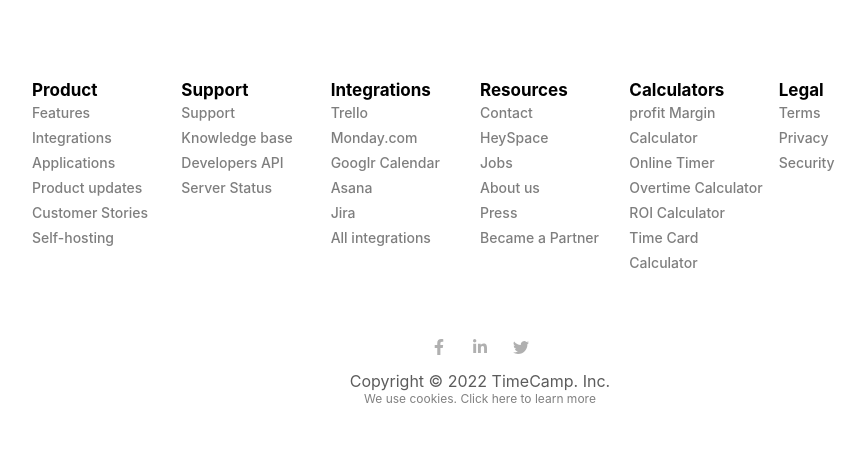
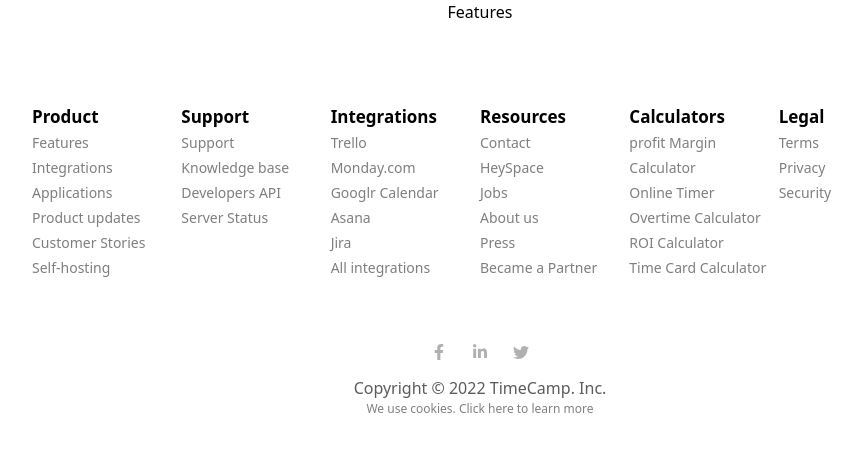
Before and after one commit to iamdebobrota/Timecamp-Clone, a React (Create React App) app in the folder frontend/: page / in a window 1280 px wide. Shown: the top 452 px of the page, without its empty margins (160-1025 px from the left). Built offline with nearby package versions, Linux system fonts and the light colour scheme.

Commit message:
install tailwind
install tailwind

```diff
--- a/frontend/package.json
+++ b/frontend/package.json
@@ -35,5 +35,10 @@
       "last 1 firefox version",
       "last 1 safari version"
     ]
+  },
+  "devDependencies": {
+    "autoprefixer": "^10.4.7",
+    "postcss": "^8.4.14",
+    "tailwindcss": "^3.1.6"
   }
 }
--- /dev/null
+++ b/frontend/postcss.config.js
@@ -0,0 +1,6 @@
+module.exports = {
+  plugins: {
+    tailwindcss: {},
+    autoprefixer: {},
+  },
+}
--- a/frontend/src/App.js
+++ b/frontend/src/App.js
@@ -1,9 +1,11 @@
 import './App.css';
+import Features from './components/pages/Features/Features';
 import Footer from './components/pages/Footer/Footer';
 
 function App() {
   return (
     <div className="App">
+      <Features/>
       <Footer/>
     </div>
   );
--- a/frontend/src/components/pages/Features/Features.jsx
+++ b/frontend/src/components/pages/Features/Features.jsx
@@ -1,12 +1,8 @@
 import React from 'react'
-import style from './features.module.css'
-
 
 const Features = () => {
   return (
-    <div className={style.style}>
-
-    </div>
+    <div>Features</div>
   )
 }
 
--- a/frontend/src/index.css
+++ b/frontend/src/index.css
@@ -1,13 +1,3 @@
-body {
-  margin: 0;
-  font-family: -apple-system, BlinkMacSystemFont, 'Segoe UI', 'Roboto', 'Oxygen',
-    'Ubuntu', 'Cantarell', 'Fira Sans', 'Droid Sans', 'Helvetica Neue',
-    sans-serif;
-  -webkit-font-smoothing: antialiased;
-  -moz-osx-font-smoothing: grayscale;
-}
-
-code {
-  font-family: source-code-pro, Menlo, Monaco, Consolas, 'Courier New',
-    monospace;
-}
+@tailwind base;
+@tailwind components;
+@tailwind utilities;
--- /dev/null
+++ b/frontend/tailwind.config.js
@@ -0,0 +1,10 @@
+/** @type {import('tailwindcss').Config} */
+module.exports = {
+  content: [
+    "./src/**/*.{js,jsx,ts,tsx}",
+  ],
+  theme: {
+    extend: {},
+  },
+  plugins: [],
+}
```
Also changed, not shown: 2 other files (tests, documents, lock files or other folders).
